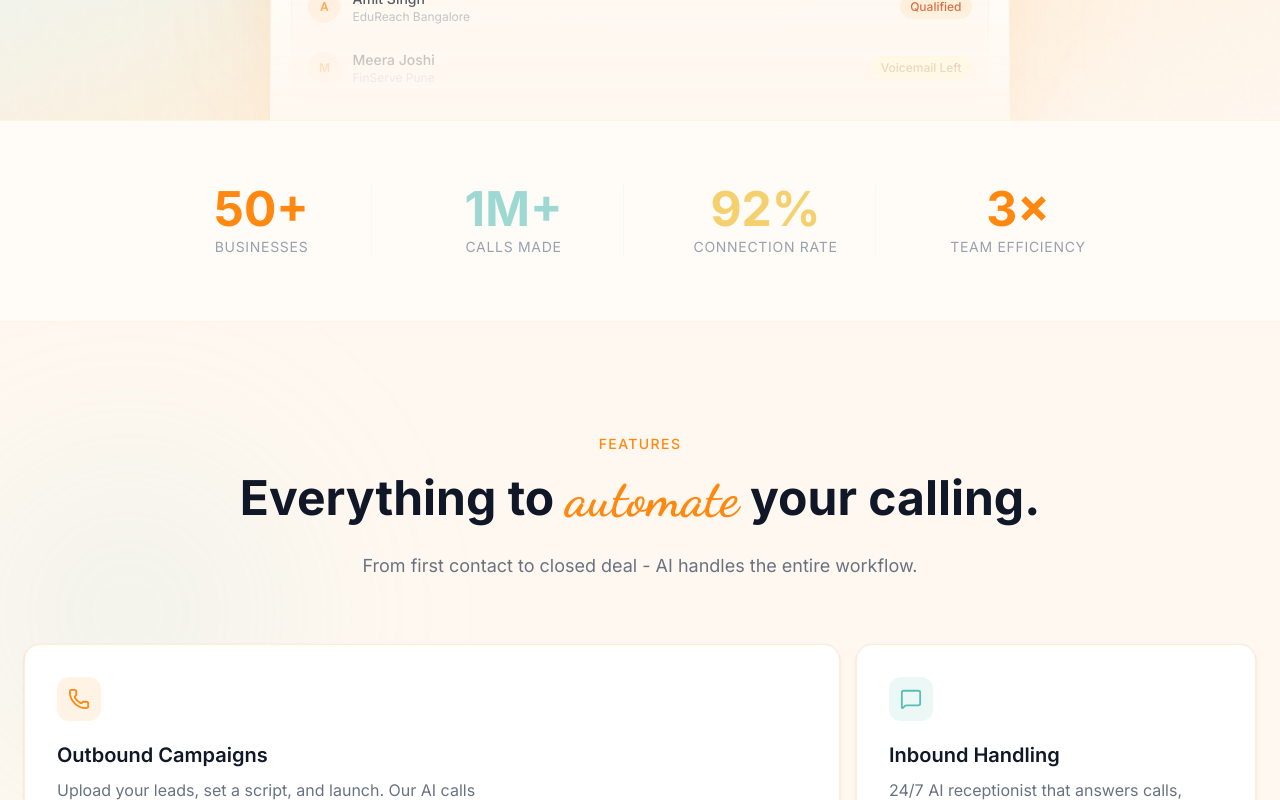
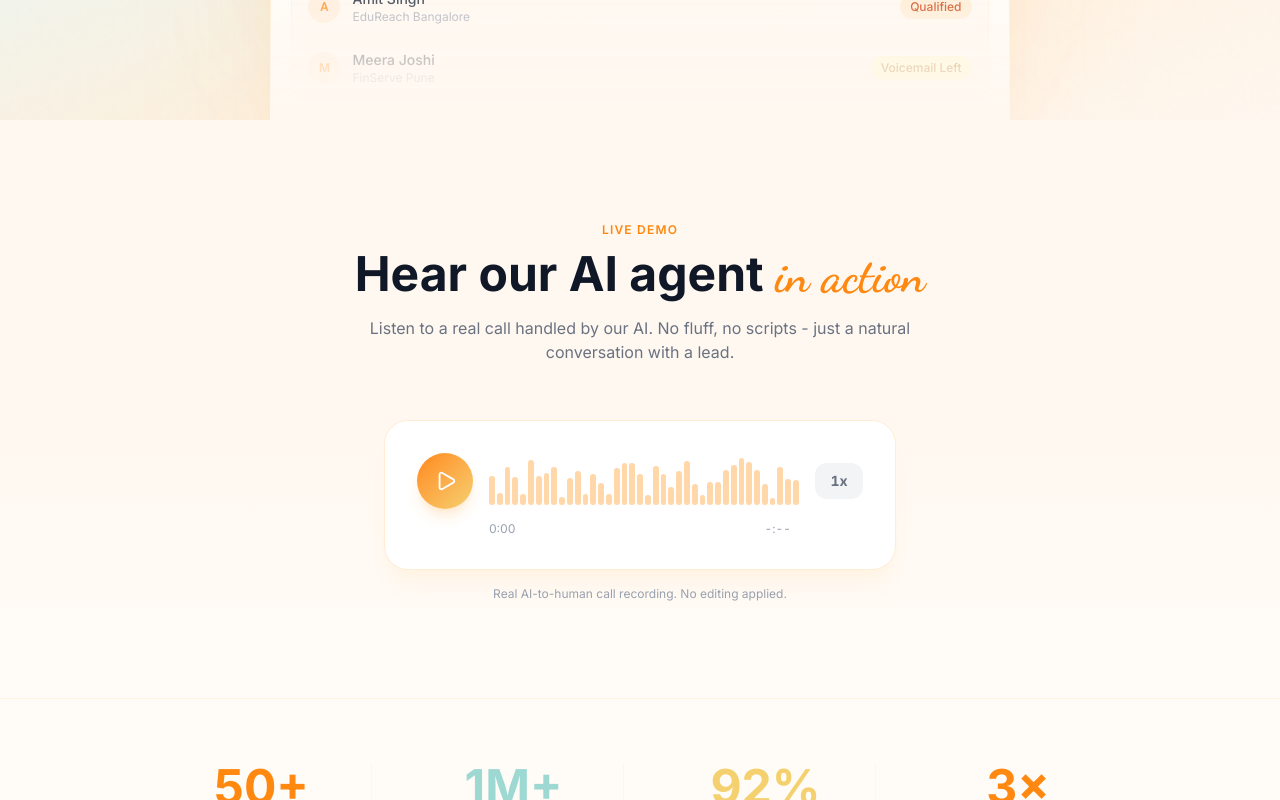
Before and after one commit to rushilbh27/sociovate-ai-frontend, a Next.js app: page / in a window 1280 px wide. Shown: the part 1120-1920 px from the top of the page. Built offline with nearby package versions, Linux system fonts and the light colour scheme; a web font is replaced by a local one.

Commit message:
fix: Demo section gradient to match Hero→Stats flow

```diff
--- a/src/app/page.tsx
+++ b/src/app/page.tsx
@@ -15,10 +15,10 @@ export default function HomePage() {
     <main className="min-h-screen">
       <Navbar />
       <Hero />
+      <Demo />
       <Stats />
       <Features />
       <HowItWorks />
-      <Demo />
       <Testimonials />
       <Pricing />
       <FAQ />
--- a/src/components/marketing/Demo.tsx
+++ b/src/components/marketing/Demo.tsx
@@ -81,7 +81,7 @@ export function Demo() {
   }, [])
 
   return (
-    <section id="demo" className="py-24 bg-gradient-to-b from-[#FFF8F0] via-white to-[#FFF8F0]">
+    <section id="demo" className="py-24 bg-gradient-to-b from-[#FFF8F0] via-[#FFF8F0] to-white/50">
       <div className="max-w-5xl mx-auto px-6">
         {/* Header */}
         <div className="text-center mb-14">
```
